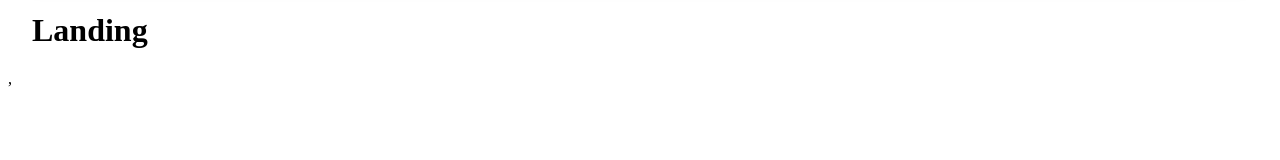
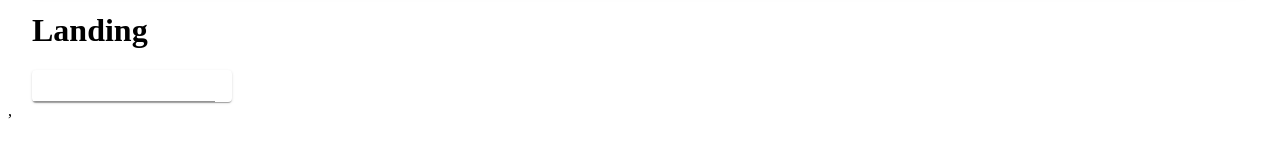
Before and after one commit to dmik-id/auth-FrontEnd-TS, a React (Create React App) app in the folder client/: page / in a window 1280 px wide. Shown: the part 126-286 px from the top of the page. Built offline with nearby package versions, Linux system fonts and the light colour scheme.

Commit message:
Update Landing.tsx

```diff
--- a/client/src/components/Landing.tsx
+++ b/client/src/components/Landing.tsx
@@ -1,4 +1,4 @@
-import { FormControl } from "@material-ui/core";
+import { Card, FormControl, Input } from "@material-ui/core";
 import React, {FC} from "react";
 import { Container } from "@material-ui/core";
 import { observer } from "mobx-react-lite";
@@ -11,7 +11,13 @@ const Landing: FC = observer(() =>{
                 <FormControl>
                     <h1>Landing</h1>
 
+
                 </FormControl>
+                <Card style={{width: 200}} className="p-5">
+                    <Input />
+                </Card>
+
+
             </Container>
         </div>
     )
```
